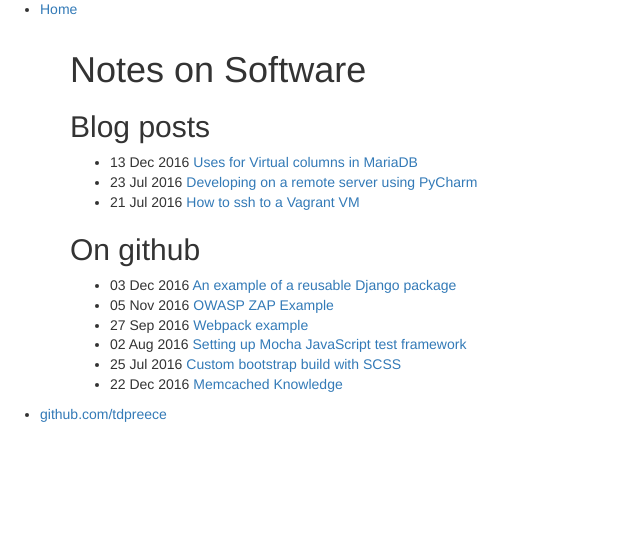
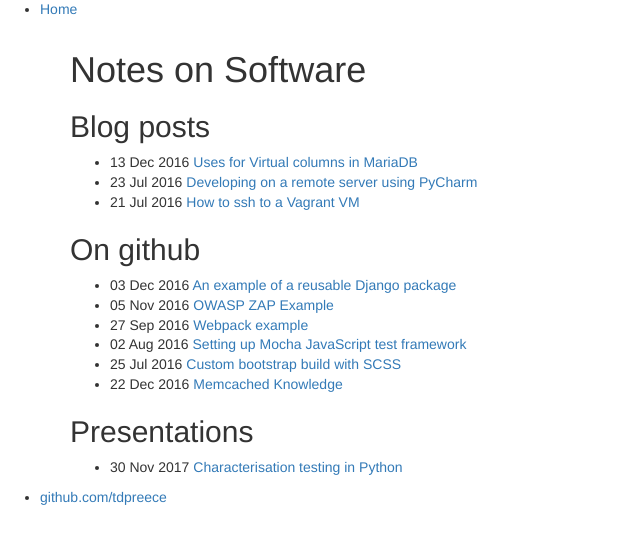
Before and after one commit to tdpreece/tdpreece.github.io, a Jekyll site: the page built from index.html, in a window 1280 px wide. Shown: the top 544 px of the page, without its empty margins (0-640 px from the left). Built offline with Jekyll 4.4.1, drawn with Linux system fonts in a browser that asks for light colours.

Commit message:
Add links to presentation.

```diff
--- a/index.html
+++ b/index.html
@@ -38,3 +38,11 @@ title: Tim Preece Title
       <a href="https://github.com/tdpreece/memcached_knowledge">Memcached Knowledge</a>
     </li>
 </ul>
+
+<h2>Presentations</h2>
+<ul>
+    <li>
+      <span>30 Nov 2017</span>
+      <a href="https://tdpreece.github.io/presentations/characterisation-testing-in-python/">Characterisation testing in Python</a>
+    </li>
+</ul>
--- a/presentations/characterisation-testing-in-python/index.html
+++ b/presentations/characterisation-testing-in-python/index.html
@@ -59,7 +59,7 @@
           </div>
           <div>
             <p class="author-name">Tim Preece (@tdpreece)</p>
-            <p class="presentation-url"><a href="https://tdpreece.github.io/characterisation_testing_in_python/">https://tdpreece.github.io/characterisation-testing-in-python/</a><p>
+            <p class="presentation-url"><a href="https://tdpreece.github.io/presentations/characterisation-testing-in-python/">https://tdpreece.github.io/presentations/characterisation-testing-in-python/</a><p>
           </div>
         </section>
         <section>
```
